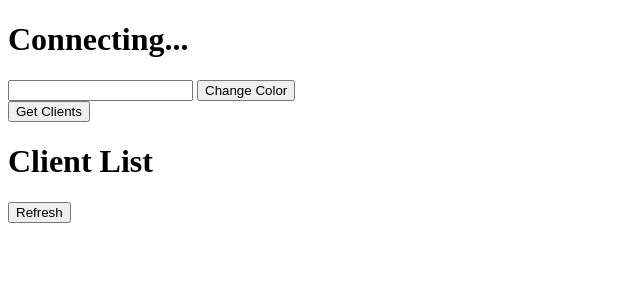
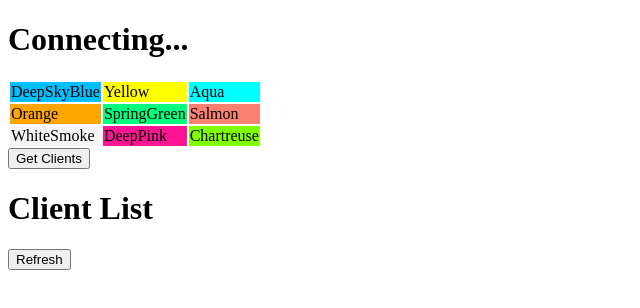
Before and after one commit to loopDelicious/outsidehacks, a website: page index.html in a window 1280 px wide. Shown: the whole page, without its empty margins (0-640 px from the left). Drawn offline with nearby package versions, Linux system fonts and the light colour scheme; no server answers.

Commit message:
color picker panel for admin

```diff
--- a/index.html
+++ b/index.html
@@ -13,10 +13,25 @@
 <body>
     <h1 id="connect-msg">Connecting...</h1>
 
-    <form id='admin'>
-        <input type='text' id='color-input'/>
-        <button id='submit' >Change Color</button>
-    </form>
+    <div id='color-picker'>
+        <table>
+            <tr>
+                <td bgcolor="deepskyblue">DeepSkyBlue</td>
+                <td bgcolor="yellow">Yellow</td>
+                <td bgcolor="aqua">Aqua</td>
+            </tr>
+            <tr>
+                <td bgcolor="orange">Orange</td>
+                <td bgcolor="springgreen">SpringGreen</td>
+                <td bgcolor="salmon">Salmon</td>
+            </tr>
+            <tr>
+                <td bgcolor="whitesmoke">WhiteSmoke</td>
+                <td bgcolor="deeppink">DeepPink</td>
+                <td bgcolor="chartreuse">Chartreuse</td>
+            </tr>
+        </table>
+    </div>
 
     <form id='get-clients'>
         <button id='clients'>Get Clients</button>
--- a/static/app.js
+++ b/static/app.js
@@ -26,11 +26,12 @@ var OL = {
 
         // set up admin functions
         $(document).ready(function () {
-            $('#admin').on("submit", function (e) {
+            var self = this;
+            $('#color-picker td').on("click", function (e) {
                 e.preventDefault();
-                var color = $('#color-input').val();
-                this.socket.emit('admin-color', color);
-            }.bind(this));
+                var color = $(this).attr('bgcolor');
+                self.socket.emit('admin-color', color);
+            });
             $('#get-clients').on("submit", function (e) {
                 e.preventDefault();
                 this.socket.emit('client-list');
```
